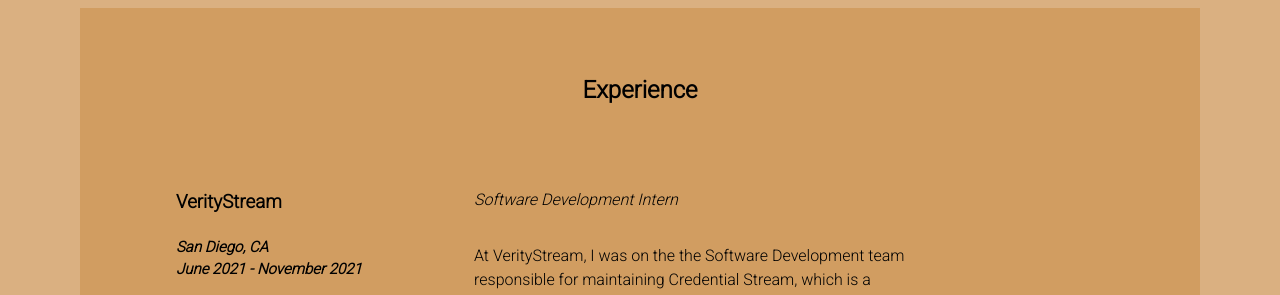
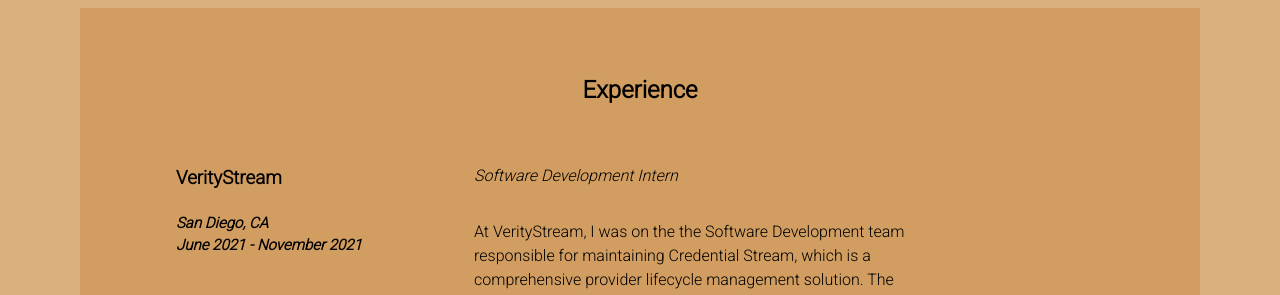
Before and after one commit to jshinde842/portfolio-site, a plain HTML site: page index.html in a window 1280 px wide. Shown: the part 1570-1865 px from the top of the page. Drawn offline with nearby package versions, Linux system fonts and the light colour scheme.

Commit message:
experience section reformat

```diff
--- a/styles.css
+++ b/styles.css
@@ -188,7 +188,10 @@
   flex-direction: row;
   justify-content: left;
   align-items:flex-start;
-  padding: 3em;
+  padding-left: 3em;
+  padding-top: 1.5em;
+  padding-right: 3em;
+  padding-bottom: 1.5em;
 }
 .exp-institution-info-flex {
   display: flex;
```
